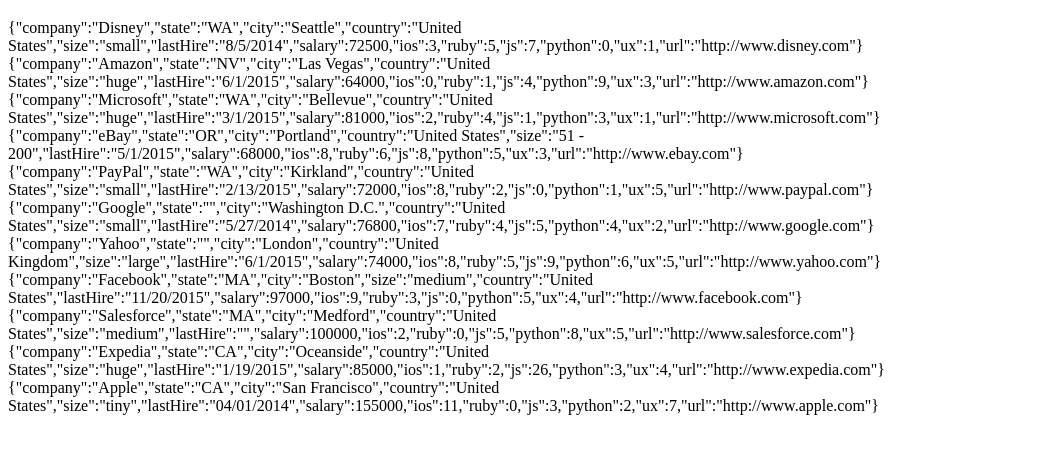
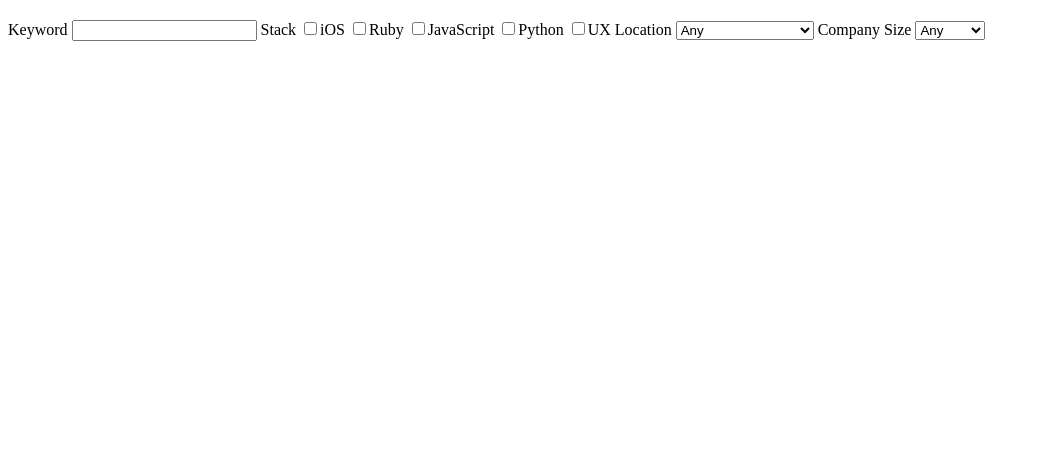
Before and after one commit to tiodan81/CF-job-search, a website built with webpack: page src/index.html in a window 1280 px wide. Shown: the part 61-514 px from the top of the page, without its empty margins (0-1040 px from the left). Built offline with nearby package versions, Linux system fonts and the light colour scheme; some packages are replaced by stand-ins of ours; files whose address does not match are found by name.

Commit message:
finish search sidebar and add unique filter

```diff
--- /dev/null
+++ b/src/js/filters/unique_filter.js
@@ -0,0 +1,40 @@
+module.exports = function(app) {
+  app.filter('unique', function() {
+
+    return function(items, filterOn) {
+
+      if (filterOn === false) {
+        return items;
+      }
+
+      if ((filterOn || angular.isUndefined(filterOn)) && angular.isArray(items)) {
+        var hashCheck = {}, newItems = [];
+
+        var extractValueToCompare = function(item) {
+          if (angular.isObject(item) && angular.isString(filterOn)) {
+            return item[filterOn];
+          } else {
+            return item;
+          }
+        };
+
+        angular.forEach(items, function(item) {
+          var valueToCheck, isDuplicate = false;
+
+          for (var i = 0; i < newItems.length; i++) {
+            if (angular.equals(extractValueToCompare(newItems[i]), extractValueToCompare(item))) {
+              isDuplicate = true;
+              break;
+            }
+          }
+          if (!isDuplicate) {
+            newItems.push(item);
+          }
+
+        });
+        items = newItems;
+      }
+      return items;
+    };
+  });
+};
--- a/src/js/index.js
+++ b/src/js/index.js
@@ -1,4 +1,5 @@
 module.exports = function(app) {
   require('./controllers/job_search_controller')(app);
   require('./services/job_data_service')(app);
+  require('./filters/unique_filter')(app);
 };
--- a/src/js/services/job_data_service.js
+++ b/src/js/services/job_data_service.js
@@ -32,7 +32,7 @@
   {
   	"company": "Microsoft",
   	"state": "WA",
-  	"city": "Bellevue",
+  	"city": "Seattle",
   	"country": "United States",
   	"size": "huge",
   	"lastHire": "3/1/2015",
--- a/src/templates/job_search_template.html
+++ b/src/templates/job_search_template.html
@@ -1,6 +1,30 @@
 <div class="side-bar">
+  <label for="keyword">Keyword</label>
+  <input type="text" name="keyword" id="keyword" data-ng-model="keyword"></input>
+
+  <label>Stack</label>
+  <input type="checkbox" name="ios" data-ng-model="stack.ios">iOS
+  <input type="checkbox" name="ruby" data-ng-model="stack.ruby">Ruby
+  <input type="checkbox" name="js" data-ng-model="stack.js">JavaScript
+  <input type="checkbox" name="python" data-ng-model="stack.python">Python
+  <input type="checkbox" name="ux" data-ng-model="stack.ux">UX
+
+  <label for="location">Location</label>
+  <select id="location" data-ng-model="city" data-ng-options="job.city group by job.state for job in jobs | unique:'city'">
+    <option value="">Any</option>
+  </select>
+
+  <label for="size">Company Size</label>
+  <select id="size" data-ng-model="size">
+    <option value="">Any</option>
+    <option value="tiny">Tiny</option>
+    <option value="small">Small</option>
+    <option value="medium">Medium</option>
+    <option value="large">Large</option>
+    <option value="huge">Huge</option>
+  </select>
 
 </div>
-<div class="job-list" data-ng-repeat="job in jobs">
+<div class="job-list" data-ng-repeat="job in jobs | stackFilter:stack">
   {{job}}
 </div>
```
